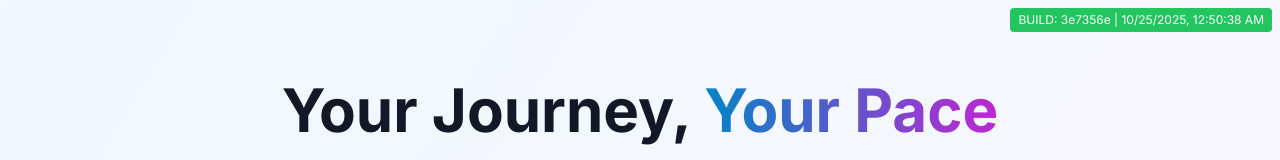
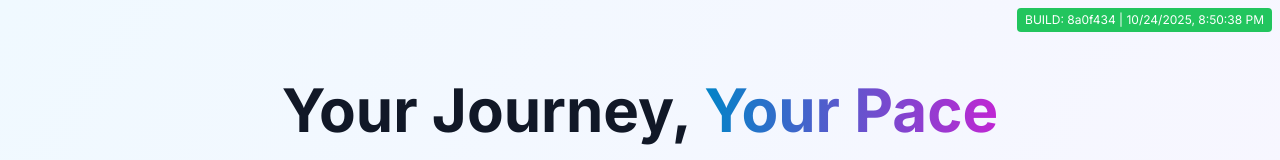
Before and after one commit to avalosamanda498-boop/OwnRecovery, a Next.js app: page / in a window 1280 px wide. Shown: the top 160 px of the page. Built offline with nearby package versions, Linux system fonts and the light colour scheme.

Commit message:
Update timestamp to show local timezone

```diff
--- a/src/app/page.tsx
+++ b/src/app/page.tsx
@@ -6,7 +6,7 @@ export default function HomePage() {
     <div className="min-h-screen">
       {/* Build Indicator */}
       <div className="fixed top-2 right-2 bg-green-500 text-white text-xs px-2 py-1 rounded z-50">
-        BUILD: 3e7356e | {new Date().toLocaleString()}
+        BUILD: 8a0f434 | {new Date().toLocaleString('en-US', { timeZone: 'America/New_York' })}
       </div>
 
       {/* Hero Section */}
```
